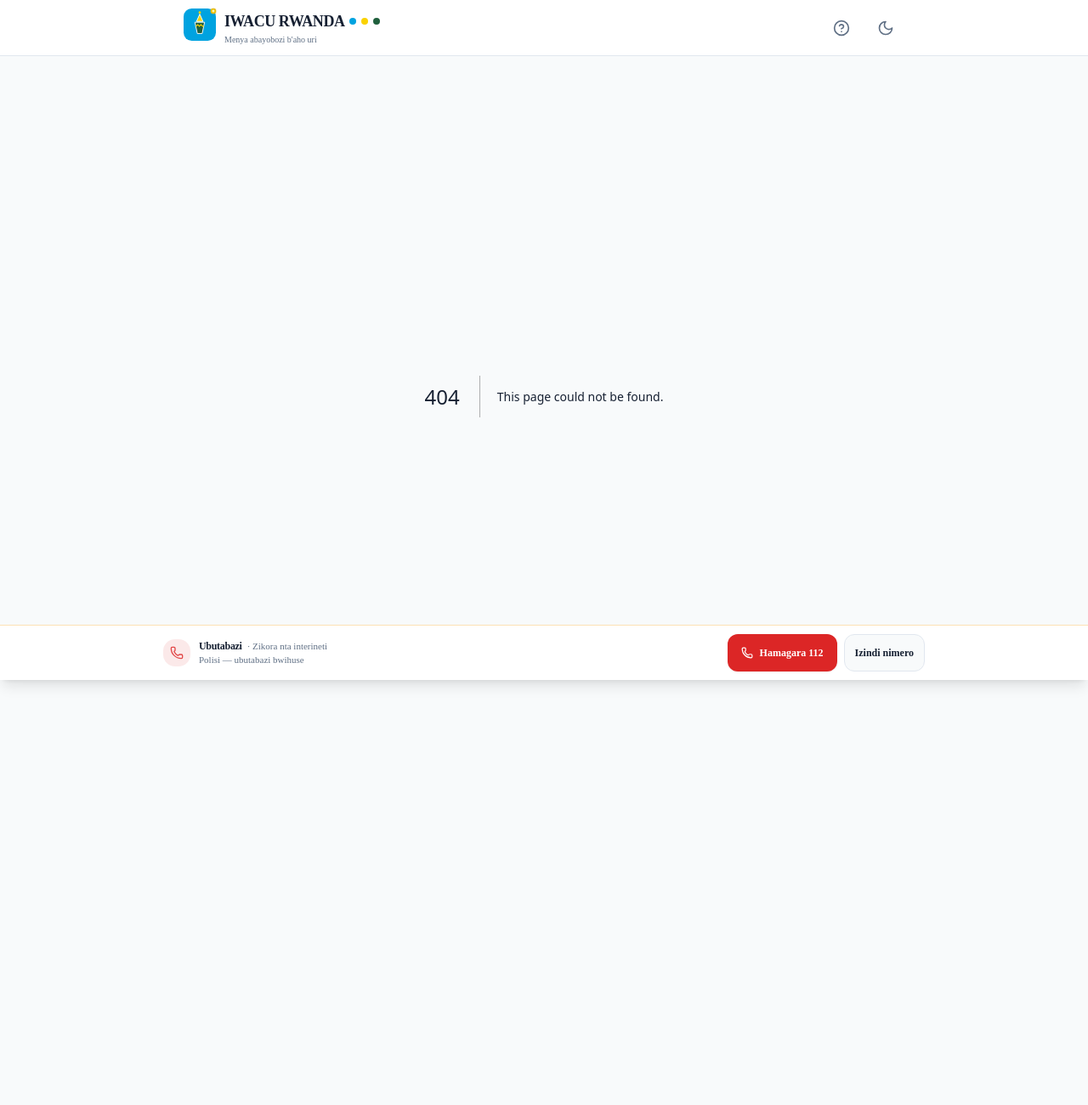
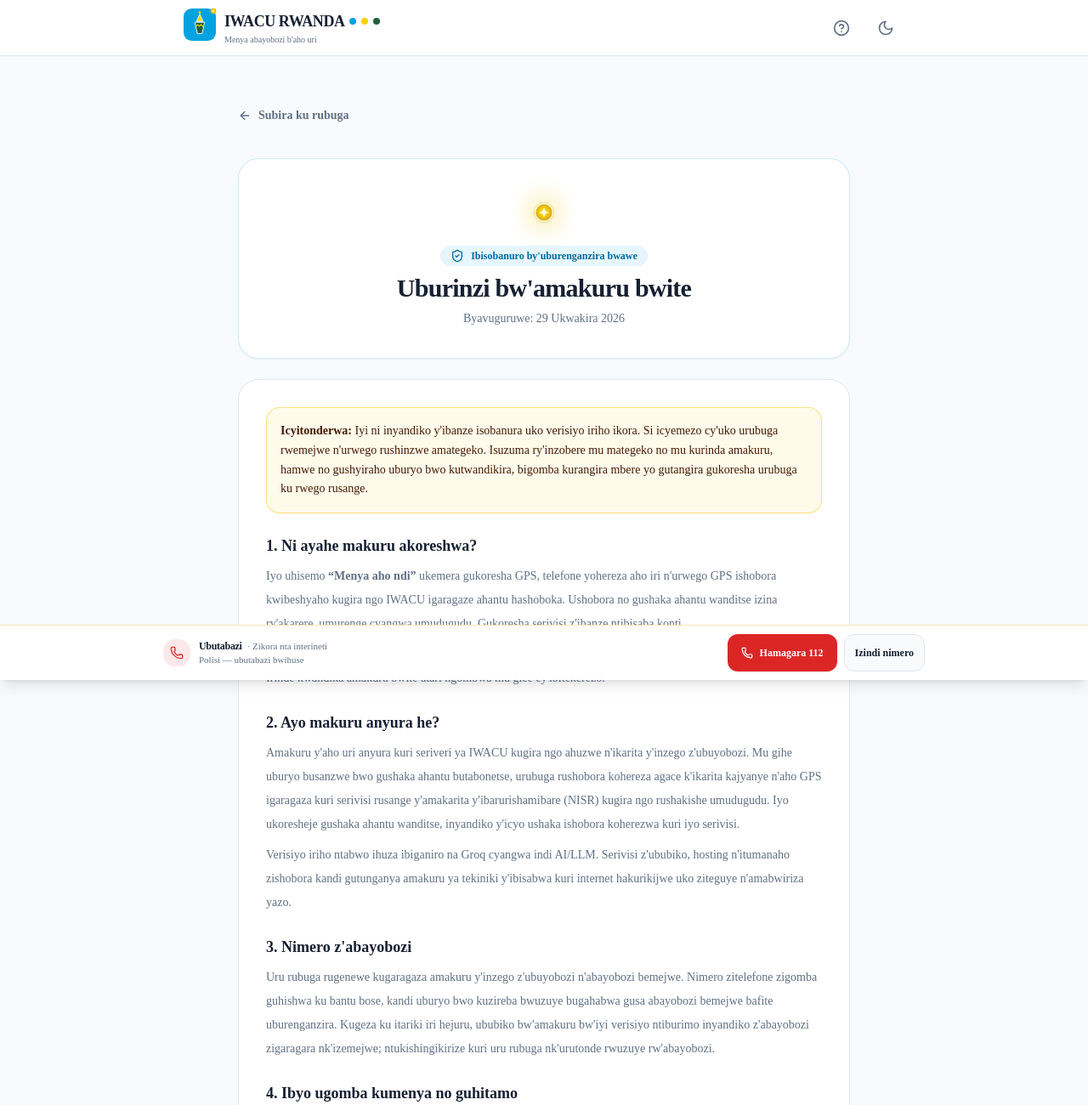
Before and after one commit to eddyizere24-collab/Iwacu-rwanda-2, a Next.js app: page /privacy in a window 1280 px wide. Before the commit this address had no page. Shown: the top 1300 px of the page at 85% size. Before the commit the page ends 962 px from the top, so only its background shows below. Built offline with nearby package versions, Linux system fonts and the light colour scheme.

Commit message:
Privacy: add transparent data-use notice for users

```diff
--- /dev/null
+++ b/src/app/privacy/page.tsx
@@ -0,0 +1,89 @@
+import Link from "next/link";
+import { ArrowLeft, ShieldCheck } from "lucide-react";
+import { RwandanSun } from "@/components/RwandanSun";
+
+export const metadata = {
+  title: "Uburinzi bw'amakuru | IWACU RWANDA",
+  description: "Ibisobanuro ku makuru akoreshwa na IWACU RWANDA.",
+  robots: { index: true, follow: true },
+};
+
+export default function PrivacyPage() {
+  return (
+    <main className="mx-auto max-w-3xl px-4 py-8 sm:px-6 sm:py-12">
+      <Link
+        href="/"
+        className="mb-7 inline-flex min-h-[44px] items-center gap-2 text-sm font-semibold text-muted-foreground hover:text-foreground"
+      >
+        <ArrowLeft className="h-4 w-4" aria-hidden />
+        Subira ku rubuga
+      </Link>
+
+      <header className="rounded-3xl border border-sky-200/70 bg-card p-6 text-center shadow-sm sm:p-9">
+        <div className="mb-3 flex justify-center"><RwandanSun size={54} glow /></div>
+        <div className="mb-2 inline-flex items-center gap-2 rounded-full bg-sky-500/10 px-3 py-1 text-xs font-bold text-sky-700 dark:text-sky-300">
+          <ShieldCheck className="h-4 w-4" aria-hidden />
+          Ibisobanuro by'uburenganzira bwawe
+        </div>
+        <h1 className="text-2xl font-extrabold tracking-tight sm:text-3xl">
+          Uburinzi bw'amakuru bwite
+        </h1>
+        <p className="mt-2 text-sm text-muted-foreground">Byavuguruwe: 29 Ukwakira 2026</p>
+      </header>
+
+      <section className="mt-6 space-y-6 rounded-3xl border border-border bg-card p-5 sm:p-8">
+        <div className="rounded-2xl border border-amber-300/70 bg-amber-50 p-4 text-sm leading-relaxed text-amber-950 dark:bg-amber-950/30 dark:text-amber-100">
+          <strong>Icyitonderwa:</strong> Iyi ni inyandiko y'ibanze isobanura uko verisiyo iriho ikora. Si icyemezo cy'uko urubuga rwemejwe n'urwego rushinzwe amategeko. Isuzuma ry'inzobere mu mategeko no mu kurinda amakuru, hamwe no gushyiraho uburyo bwo kutwandikira, bigomba kurangira mbere yo gutangira gukoresha urubuga ku rwego rusange.
+        </div>
+
+        <section>
+          <h2 className="text-lg font-bold">1. Ni ayahe makuru akoreshwa?</h2>
+          <p className="mt-2 text-sm leading-7 text-muted-foreground">
+            Iyo uhisemo <strong>“Menya aho ndi”</strong> ukemera gukoresha GPS, telefone yohereza aho iri n'urwego GPS ishobora kwibeshyaho kugira ngo IWACU igaragaze ahantu hashoboka. Ushobora no gushaka ahantu wanditse izina ry'akarere, umurenge cyangwa umudugudu. Gukoresha serivisi z'ibanze ntibisaba konti.
+          </p>
+          <p className="mt-2 text-sm leading-7 text-muted-foreground">
+            Iyo wohereje raporo ivuga ko nimero itagikora, amakuru wanditse muri iyo raporo abikwa kugira ngo asuzumwe. Irinde kwandika amakuru bwite atari ngombwa mu gice cy'ibitekerezo.
+          </p>
+        </section>
+
+        <section>
+          <h2 className="text-lg font-bold">2. Ayo makuru anyura he?</h2>
+          <p className="mt-2 text-sm leading-7 text-muted-foreground">
+            Amakuru y'aho uri anyura kuri seriveri ya IWACU kugira ngo ahuzwe n'ikarita y'inzego z'ubuyobozi. Mu gihe uburyo busanzwe bwo gushaka ahantu butabonetse, urubuga rushobora kohereza agace k'ikarita kajyanye n'aho GPS igaragaza kuri serivisi rusange y'amakarita y'ibarurishamibare (NISR) kugira ngo rushakishe umudugudu. Iyo ukoresheje gushaka ahantu wanditse, inyandiko y'icyo ushaka ishobora koherezwa kuri iyo serivisi.
+          </p>
+          <p className="mt-2 text-sm leading-7 text-muted-foreground">
+            Verisiyo iriho ntabwo ihuza ibiganiro na Groq cyangwa indi AI/LLM. Serivisi z'ububiko, hosting n'itumanaho zishobora kandi gutunganya amakuru ya tekiniki y'ibisabwa kuri internet hakurikijwe uko ziteguye n'amabwiriza yazo.
+          </p>
+        </section>
+
+        <section>
+          <h2 className="text-lg font-bold">3. Nimero z'abayobozi</h2>
+          <p className="mt-2 text-sm leading-7 text-muted-foreground">
+            Uru rubuga rugenewe kugaragaza amakuru y'inzego z'ubuyobozi n'abayobozi bemejwe. Nimero zitelefone zigomba guhishwa ku bantu bose, kandi uburyo bwo kuzireba bwuzuye bugahabwa gusa abayobozi bemejwe bafite uburenganzira. Kugeza ku itariki iri hejuru, ububiko bw'amakuru bw'iyi verisiyo ntiburimo inyandiko z'abayobozi zigaragara nk'izemejwe; ntukishingikirize kuri uru rubuga nk'urutonde rwuzuye rw'abayobozi.
+          </p>
+        </section>
+
+        <section>
+          <h2 className="text-lg font-bold">4. Ibyo ugomba kumenya no guhitamo</h2>
+          <p className="mt-2 text-sm leading-7 text-muted-foreground">
+            Ushobora kwanga uburenganzira bwa GPS kuri telefone yawe, cyangwa ugakomeza utayikoresheje maze ugashaka ahantu wanditse aho bishoboka. Ijanisha ry'icyizere ni igereranya rishingiye ku gipimo cya GPS n'ikarita; si gihamya ntakuka y'aho umuntu aherereye. Urashobora no kubaza niba amakuru y'ahantu ari yo cyangwa gutanga raporo ku makuru atari yo.
+          </p>
+        </section>
+
+        <section>
+          <h2 className="text-lg font-bold">5. Ibitari byarangira mbere yo gutangira ku mugaragaro</h2>
+          <p className="mt-2 text-sm leading-7 text-muted-foreground">
+            Igihe amakuru abikwa, uburyo bwo gusaba ko akosorwa cyangwa asibwa, n'aho umuntu yandikira ku bibazo by'ubuzima bwite bigomba gusobanurwa neza no gushyirwaho n'abashinzwe umushinga nyuma y'isuzuma ry'amategeko. Iyi nyandiko ntihisha ko ibyo bikiri mu mirimo itararangira.
+          </p>
+        </section>
+
+        <div className="border-t border-border pt-5 text-sm leading-7 text-muted-foreground">
+          <h2 className="text-lg font-bold text-foreground">English summary</h2>
+          <p className="mt-2">
+            IWACU uses GPS coordinates and reported accuracy when a user chooses location lookup. If its usual lookup cannot complete, it may send the corresponding accuracy-area geometry to the public NISR boundary service. Manual place-search terms may also be sent to NISR. The current route does not call an AI/LLM. User-submitted inactive-number reports are stored for review. The live leaders table currently has no active leader records, so the directory is not yet complete. Retention periods, a privacy contact, and formal legal review remain launch requirements; this page is an operational notice, not a legal-compliance certification.
+          </p>
+        </div>
+      </section>
+    </main>
+  );
+}
```
